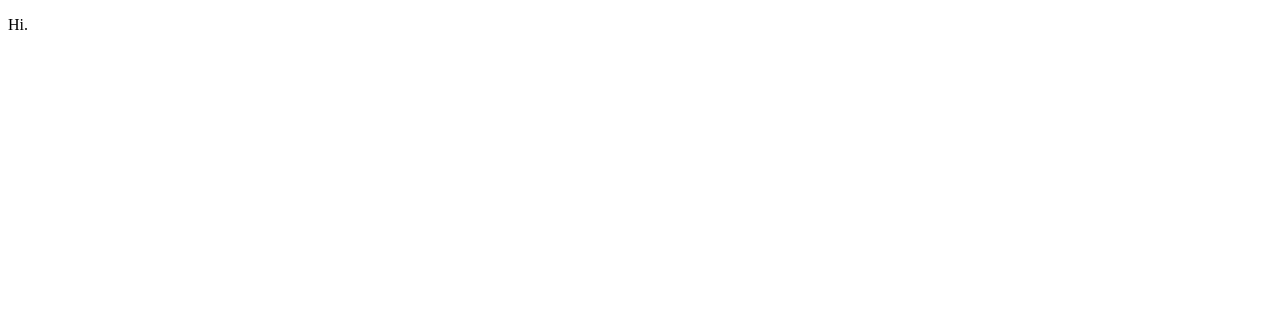
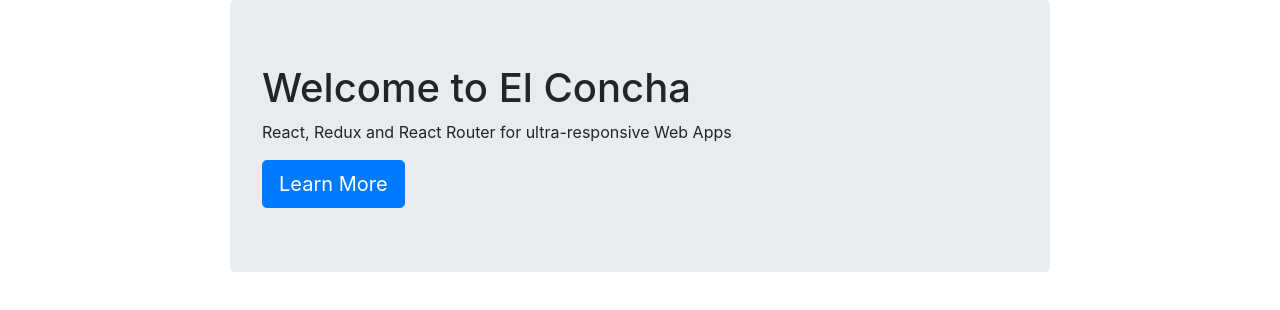
Before and after one commit to camiloaconcha/react-redux, a React app: page / in a window 1280 px wide. Shown: the top 310 px of the page. Built offline with nearby package versions, Linux system fonts and the light colour scheme; the HTML template or start-up script is replaced by a standard one.

Commit message:
Added components:  about page and home

```diff
--- /dev/null
+++ b/src/components/App.js
@@ -0,0 +1,15 @@
+import React from 'react';
+import { Route, Switch } from 'react-router-dom';
+import HomePage from './home/HomePage';
+import AboutPage from './about/AboutPage';
+
+function App() {
+    return (
+        <div className="container-fluid">
+            <Route exact path="/" component={HomePage} />
+            <Route path="/about" component={AboutPage} />
+        </div>
+    );
+}
+
+export default App;
--- /dev/null
+++ b/src/components/about/AboutPage.js
@@ -0,0 +1,10 @@
+import React from 'react';
+
+const AboutPage = () => (
+    <div>
+        <h2>About el concha</h2>
+        <p>This is a guy who writes some code</p>
+    </div>
+);
+
+export default AboutPage;
--- /dev/null
+++ b/src/components/home/HomePage.js
@@ -0,0 +1,14 @@
+import React from 'react';
+import { Link } from 'react-router-dom';
+
+const HomePage = () => (
+    <div className="jumbotron">
+        <h1>Welcome to El Concha</h1>
+        <p>React, Redux and React Router for ultra-responsive Web Apps</p>
+        <Link to="about" className="btn btn-primary btn-lg">
+            Learn More
+        </Link>
+    </div>
+);
+
+export default HomePage;
--- /dev/null
+++ b/src/index.css
@@ -0,0 +1,8 @@
+#app {
+    max-width: 850px;
+    margin: 0 auto;
+}
+
+nav {
+    padding: 20px 0 20px 0;
+}
--- a/src/index.js
+++ b/src/index.js
@@ -1,8 +1,13 @@
 import React from 'react';
 import { render } from 'react-dom';
+import { BrowserRouter as Router } from 'react-router-dom';
+import 'bootstrap/dist/css/bootstrap.min.css';
+import App from './components/App';
+import './index.css';
 
-function Hi() {
-    return <p> Hi.</p>;
-}
-
-render(<Hi />, document.getElementById('app'));
+render(
+    <Router>
+        <App />
+    </Router>,
+    document.getElementById('app')
+);
```
